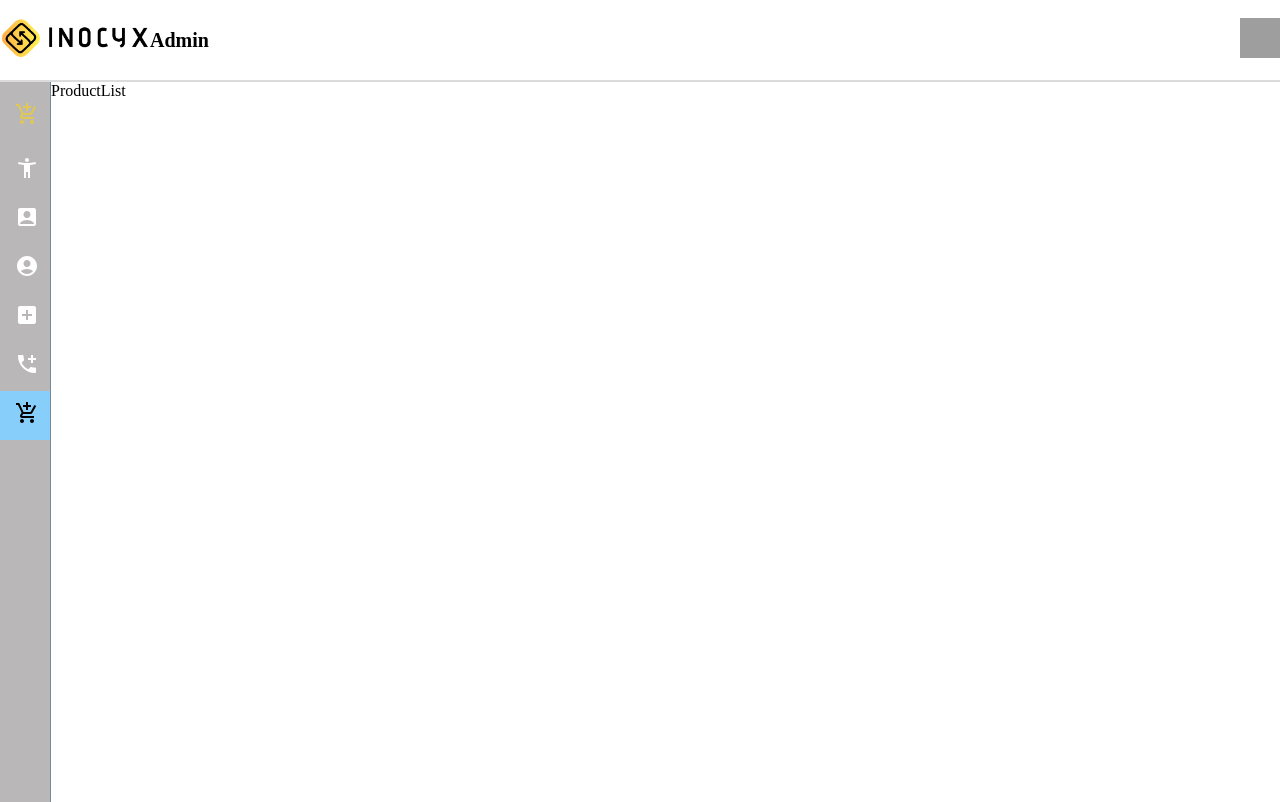
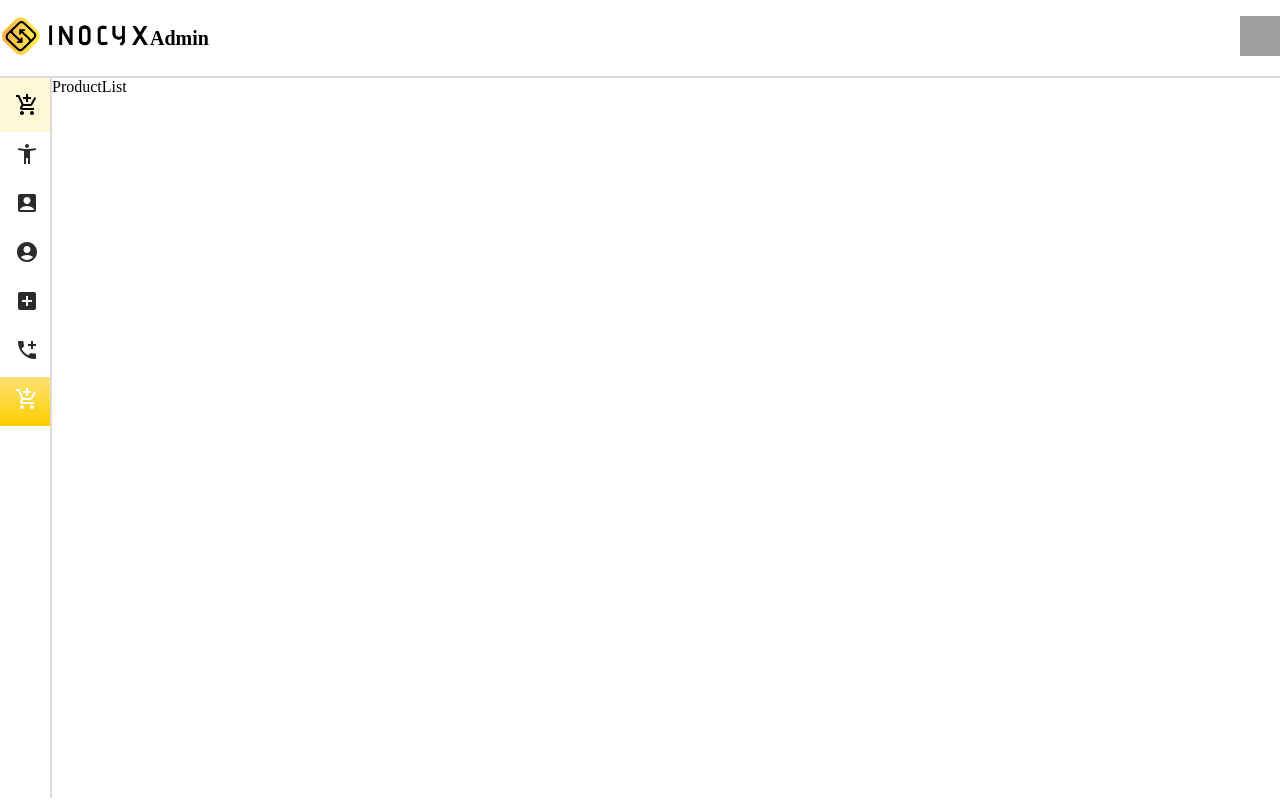
Before and after one commit to Ananthm032/Project-1, a React (Create React App) app: page /productList in a window 1280 px wide. Built offline with nearby package versions, Linux system fonts and the light colour scheme; grey boxes are pictures that could not be loaded.

Commit message:
first commit

```diff
--- a/src/App.css
+++ b/src/App.css
@@ -11,17 +11,19 @@
 
   }
   .sidebar{
-    background: rgb(185, 183, 183);
-    color: rgb(224, 200, 83);
+    background: rgb(255, 255, 255);
+    color: #000;
     height: 90vh;
     width: 100%;
     transition: all 0.5s;
-   border-right: 1px solid lightslategray;
+   border-right: 2px solid #DBDBDB;
   }
   .top_section{
     display: flex;
     align-items:center;
-    padding:20px 15px;
+    padding:15px 10px;
+    background: #FFF8D7;
+
   }
   .logo{
     font-size: 30px;
@@ -33,20 +35,35 @@
   }
   .links{
     display: flex;
-    color: #fff;
+    color: rgb(44, 42, 42);
     padding: 10px 15px;
     gap: 15px;
     transition: all 0.5s;
   }
   .links:hover{
-    background:lightskyblue;
-    color: #000;
+    background-image: linear-gradient(0deg, #fece00 0%, #ffe172 100%);
+    color: rgb(255, 255, 255);
     transition: all 0.5s;
   }
-  .active{
-    background: lightskyblue;
-    color: #000;
+  .links.active{
+    background-image: linear-gradient(0deg, #fece00 0%, #ffe172 100%);
+    color: rgb(255, 255, 255);
   }
   .icon, .link_text{
     font-size: 20px;
   }
+  .links::before {
+    transform: scaleX(0);
+    transform-origin: bottom right;
+
+  }
+
+  .links:hover::before {
+    transform: scaleX(1);
+    transform-origin: bottom left;
+
+  }
+
+  .links:hover{
+    transform: translateY(-10px);
+  }
--- a/src/App.js
+++ b/src/App.js
@@ -1,6 +1,6 @@
 import React from 'react';
 import "./App.css"
-import { BrowserRouter, Route, Routes } from 'react-router-dom';
+import { Route, Routes } from 'react-router-dom';
 import Sidebar from "./components/Sidebar/Sidebar"
 import Dashboard from './pages/Dashboard.js';
 import About from './pages/About.js';
@@ -9,32 +9,35 @@ import Comment from './pages/Comment.js';
 import Product from './pages/Product.js';
 import ProductList from './pages/ProductList.js';
 import Topbar from './components/Topbar/Topbar';
-import Routing from "../src/Content/Routing/Routing"
-import UserAddress from "./pages/UserAddress"
+import Routing from "./Content/Routing/Routing"
+import UserAddress from './pages/UserAddress';
 import UserProfile from './pages/UserProfile';
+
 const App = () => {
   return (
    <>
-  <BrowserRouter>
 
-  <Routing>
+
   <Topbar/>
       <Sidebar>
+
         <Routes>
-          <Route path="/" element={<Dashboard />} />
+          <Route path="/" element={<Dashboard />}>
+
+            </Route>
           <Route path="/dashboard" element={<Dashboard />} />
-          <Route path="/about" element={<About />} />
+          <Route path="/user" element={<About />} />
           <Route path="/comment" element={<Comment />} />
           <Route path="/analytic" element={<Analytics />} />
           <Route path="/product" element={<Product />} />
-          <Route path='/users/profile' element={ <UserProfile/>}> </Route>
-          <Route path='/users/address' element={ <UserAddress/>}> </Route>
+          <Route path="/user/address" element={<UserAddress />} />
+          <Route path="/user/profile" element={<UserProfile />} />
           <Route path="/productList" element={<ProductList />} />
         </Routes>
-      </Sidebar>
 
-     </Routing>
-    </BrowserRouter>
+   </Sidebar>
+
+
       </>
   );
 };
--- a/src/Content/Main/Card/Card.js
+++ b/src/Content/Main/Card/Card.js
@@ -1,11 +1,14 @@
 import React from 'react'
 import {Box, Button} from "@mui/material"
-import Img5 from "../../../components/Images/iyxlogo.png"
+import Img5 from "../../../components/Images/anime cartton.png"
 import CheckCircleIcon from '@mui/icons-material/CheckCircle';
+
 import "./Card.css"
 function Card() {
+
   return (
-   <a href='./users/address' style={{textDecoration:'none',textDecorationColor:'none'}}>
+
+    <a href='./user/address' style={{textDecoration:'none',textDecorationColor:'none'}}>
 
     <Box className="card">
      <Box className='ver'>
@@ -30,6 +33,8 @@ function Card() {
    </Box>
 
    </a>
+
+
   )
 }
 
--- a/src/Content/Sheat/Sheat/Sheat.js
+++ b/src/Content/Sheat/Sheat/Sheat.js
@@ -5,7 +5,7 @@ import { Box } from '@mui/material'
 import CheckCircle from '@mui/icons-material/CheckCircle'
 function Sheat() {
   return (
-  <a href="/users/profile" style={{textDecoration:'none'}}> <Box className="sheat">
+  <a href="/user/profile" style={{textDecoration:'none'}}> <Box className="sheat">
        <Box className="tpsheat">
           <img src="https://wallpapercave.com/wp/WgGibpD.jpg" alt='sht' />
        </Box>
--- a/src/Content/Sheat/Sheat1/Sheat1.js
+++ b/src/Content/Sheat/Sheat1/Sheat1.js
@@ -11,12 +11,13 @@ import InstagramIcon from '@mui/icons-material/Instagram';
 import TwitterIcon from '@mui/icons-material/Twitter';
 import LinkedInIcon from '@mui/icons-material/LinkedIn';
 function Sheat1() {
+
   return (
    <Box className="total1">
     <Box className="backi1">
     <Box className="tpp-1" >
       <Box className="password">
-     <a href="/about"> <KeyboardBackspaceIcon sx={{color:'whitesmoke'}}/></a>
+    <a href='/user'><KeyboardBackspaceIcon sx={{color:'whitesmoke'}} /></a>
       </Box>
 
     </Box>
--- a/src/Content/Sheat/Sheat2/Sheat2.js
+++ b/src/Content/Sheat/Sheat2/Sheat2.js
@@ -1,6 +1,5 @@
 import React from 'react'
 import "./Sheat2.css"
-
 import {Box} from '@mui/material';
 import KeyboardBackspaceIcon from '@mui/icons-material/KeyboardBackspace';
 import FacebookIcon from '@mui/icons-material/Facebook';
@@ -11,12 +10,13 @@ import TwitterIcon from '@mui/icons-material/Twitter';
 import LinkedInIcon from '@mui/icons-material/LinkedIn';
 
 function Sheat2() {
+
   return (
    <Box className="total">
     <Box className="backi">
      <Box className="tpp" >
       <Box className="password">
-     <a href="/users/address"> <KeyboardBackspaceIcon sx={{color:'whitesmoke'}}/></a>
+      <a href="/user/address"> <KeyboardBackspaceIcon sx={{color:'whitesmoke'}}/></a>
       </Box>
 
     </Box>
--- a/src/components/Chart/LineChart/LineChart.css
+++ b/src/components/Chart/LineChart/LineChart.css
@@ -6,8 +6,8 @@
 }
 @media screen and (max-width:840px) {
     #d3demo{
-        width: 50vh;
-        height: 36vh;
-        margin-left: 20%;
+        width: 45vh;
+        height: 35vh;
+
     }
 }
--- a/src/components/Sidebar/Sidebar.js
+++ b/src/components/Sidebar/Sidebar.js
@@ -14,7 +14,7 @@ const Side = ({children}) => {
     const menuItem=[
         {
             path:"/",
-            name:"Dashboard",
+            name:"Home",
             icon:<AccessibilityNew/>
         },
         {
@@ -23,7 +23,7 @@ const Side = ({children}) => {
             icon:<AccountBoxIcon/>
         },
         {
-         path:"/about",
+         path:"/user",
             name:"Users",
             icon:<AccountCircleIcon/>
         },
@@ -45,16 +45,16 @@ const Side = ({children}) => {
     ]
     return (
         <div className="container">
-           <div   style={{width: isOpen ? "250px" : "50px"}} className="sidebar">
+           <div   style={{width: isOpen ? "250px" : "50px"}}  className="sidebar">
                <div className="top_section">
-                   <h1 style={{display: isOpen ? "block" : "none"}} className="logo">Logo</h1>
-                   <div style={{marginLeft: isOpen ? "50px" : "0px"}} className="bars">
+                   <h1 style={{display: isOpen ? "block" : "none"}} className="logo"> Application</h1>
+                   <div style={{marginLeft: isOpen ? "20px" : "5px"}} className="bars">
                        <AddShoppingCartIcon onClick={toggle}/>
                    </div>
                </div>
                {
                    menuItem.map((item, index)=>(
-                       <NavLink to={item.path} key={index} className="links" activeclassName="active">
+                       <NavLink to={item.path} key={index} className="links" >
                            <div className="icon">{item.icon}</div>
                            <div style={{display: isOpen ? "block" : "none"}} className="link_text">{item.name}</div>
                        </NavLink>
--- a/src/components/Topbar/Topbar.css
+++ b/src/components/Topbar/Topbar.css
@@ -1,7 +1,7 @@
 
   .header {
       display: flex;
-      height:10vh;
+      height:9.5vh;
       width: 100%;
       align-items: center;
       justify-content: space-between;
--- a/src/index.js
+++ b/src/index.js
@@ -1,14 +1,20 @@
 import React from 'react';
 import ReactDOM from 'react-dom/client';
-
+import { BrowserRouter } from 'react-router-dom';
+import Routing from "./Content/Routing/Routing"
 import App from './App';
 
 
 const root = ReactDOM.createRoot(document.getElementById('root'));
 root.render(
   <React.StrictMode>
+<BrowserRouter>
+<Routing/>
+<App />
 
-    <App />
+
+</BrowserRouter>
+
 
 
   </React.StrictMode>
```
Also changed, not shown: src/Content/Routing1/Routing1.js (deleted, +0 -26 lines), src/components/Images/anime cartton.png (added). Lines whose indentation alone changed are shown as unchanged.
